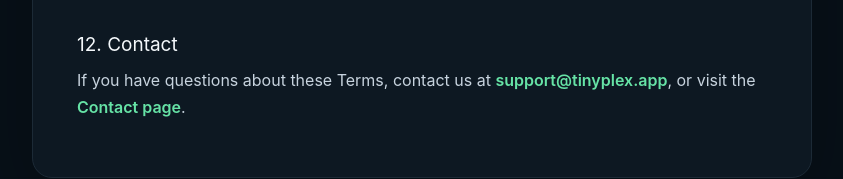
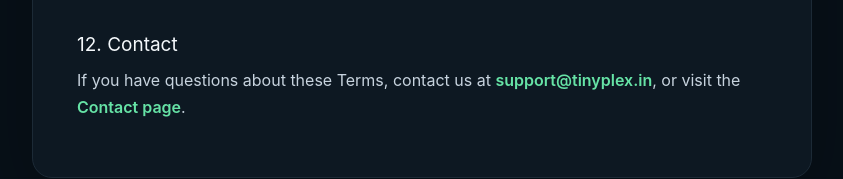
Before and after one commit to vdhiraj3/tinypixel, a Next.js app: page /terms in a window 1280 px wide. Shown: the part 1823-2002 px from the top of the page, without its empty margins (218-1061 px from the left). Built offline with nearby package versions, Linux system fonts and the light colour scheme.

Commit message:
Update page.tsx

```diff
--- a/app/terms/page.tsx
+++ b/app/terms/page.tsx
@@ -84,7 +84,7 @@
 
         <section>
           <h2>12. Contact</h2>
-          <p>If you have questions about these Terms, contact us at <a href="mailto:support@tinyplex.app" className="legal-inline-link">support@tinyplex.app</a>, or visit the <Link href="/contact" className="legal-inline-link">Contact page</Link>.</p>
+          <p>If you have questions about these Terms, contact us at <a href="mailto:support@tinyplex.in" className="legal-inline-link">support@tinyplex.in</a>, or visit the <Link href="/contact" className="legal-inline-link">Contact page</Link>.</p>
         </section>
       </article>
 
```
